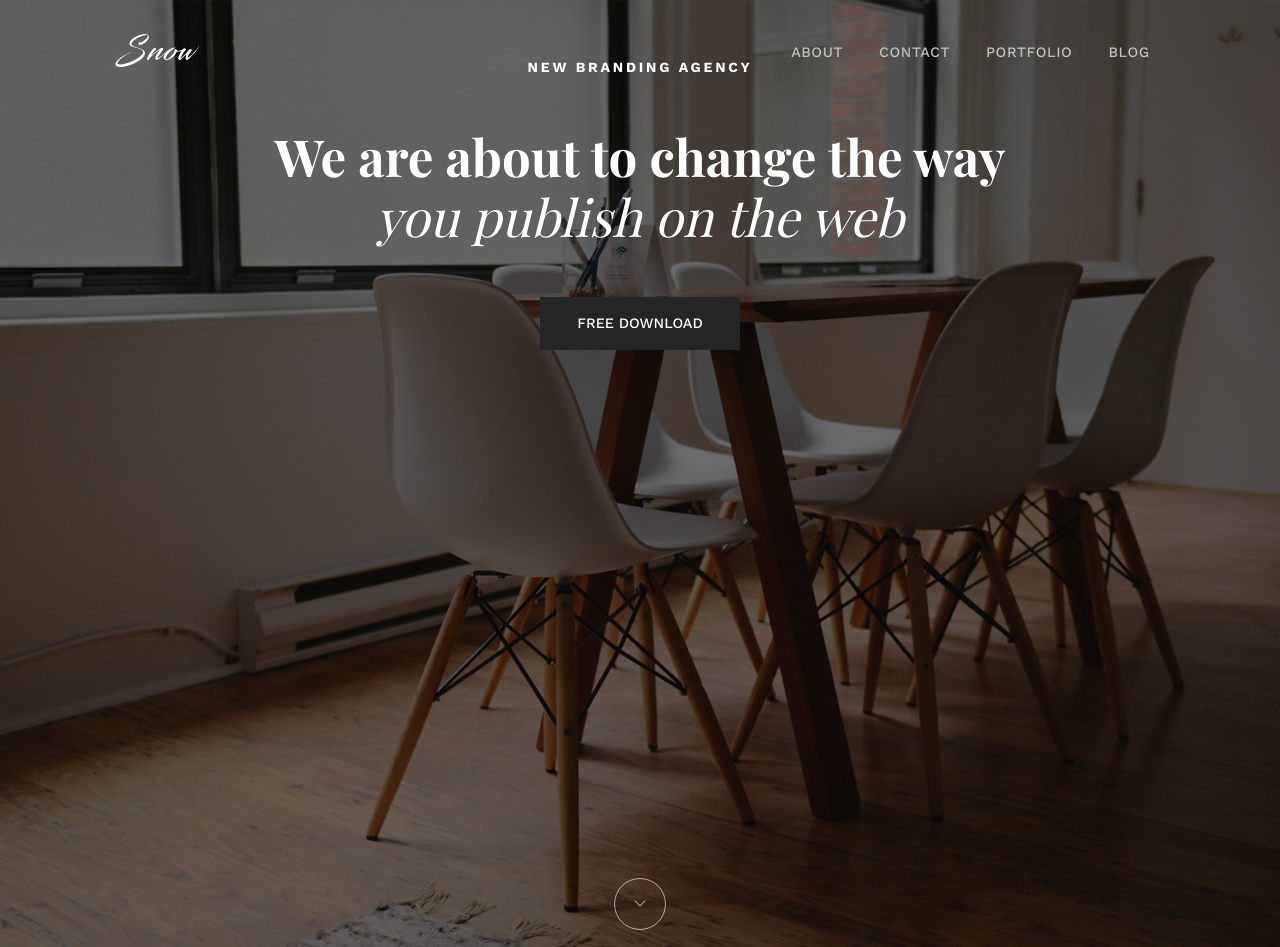
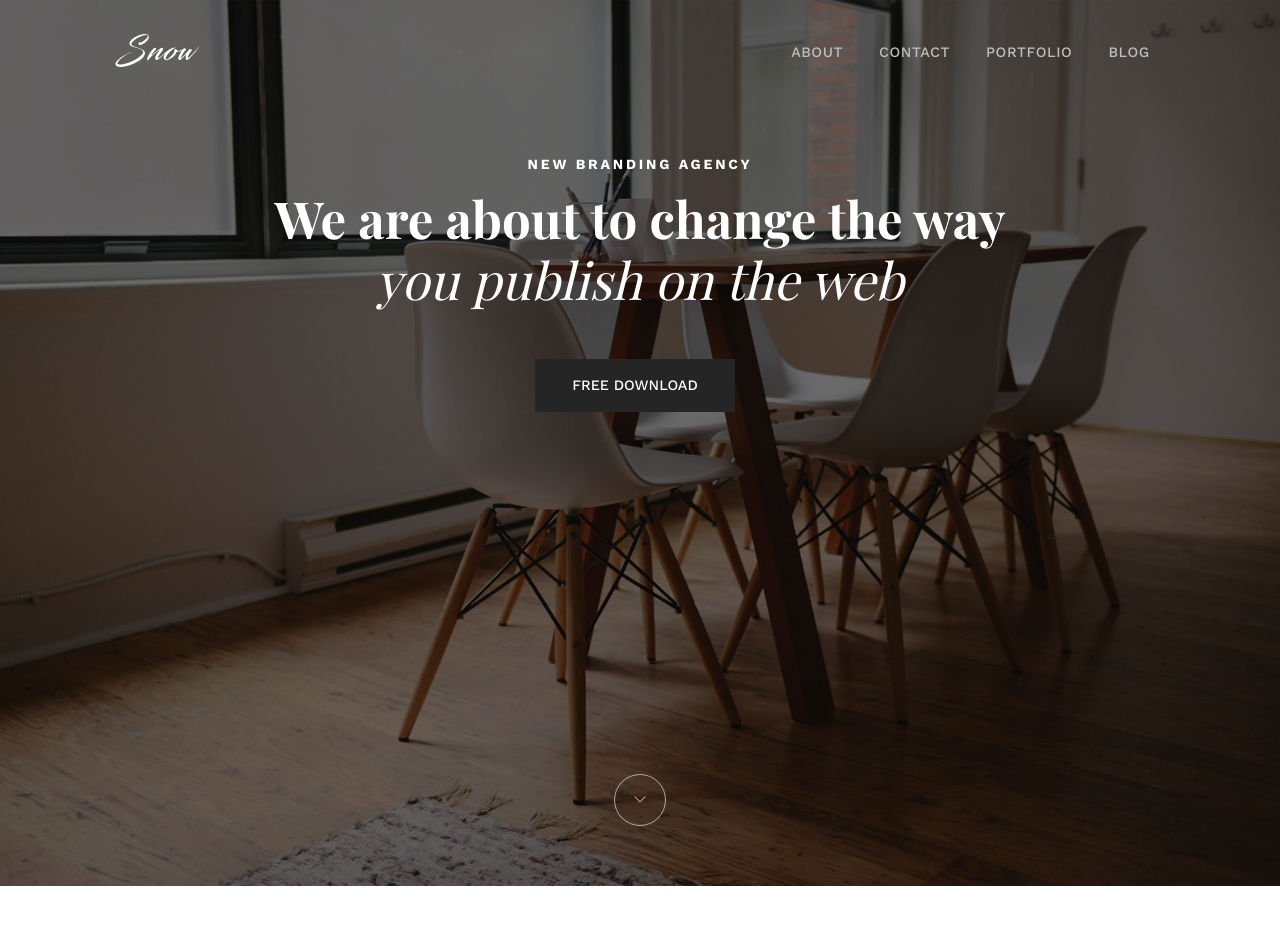
Before and after one commit to PrudnikOFF97/Snow, a plain HTML site: page index.html in a window 1280 px wide. Shown: the top 947 px of the page. Drawn offline with nearby package versions, Linux system fonts and the light colour scheme; files whose address does not match are found by name; a web font is replaced by a local one.

Commit message:
fix: change intro items position according to AdBl

```diff
--- a/style.css
+++ b/style.css
@@ -95,7 +95,8 @@ body{
     padding-right: 0;
 }
 .intro{
-    height: 125.5vh;
+    height: 110.7vh;
+    min-height: 800px;
     background-image: url(assets/images/home-7.jpg);
     background-size: cover;
     background-position: 50% 50%;
@@ -121,7 +122,8 @@ body{
 
     text-transform: uppercase;
     font-weight: 700;
-    padding-top: 60px;
+    padding-top: 157px;
+    margin-bottom: 16px;
 }
 .intro__title{
     color: #fff;
@@ -137,6 +139,7 @@ body{
 .btn-download{
     grid-row: 3;
     margin-top: 50px;
+    margin-right: 10px;
     padding: 18px 25px;
     width: 200px;
     background-color: #252525;
```
